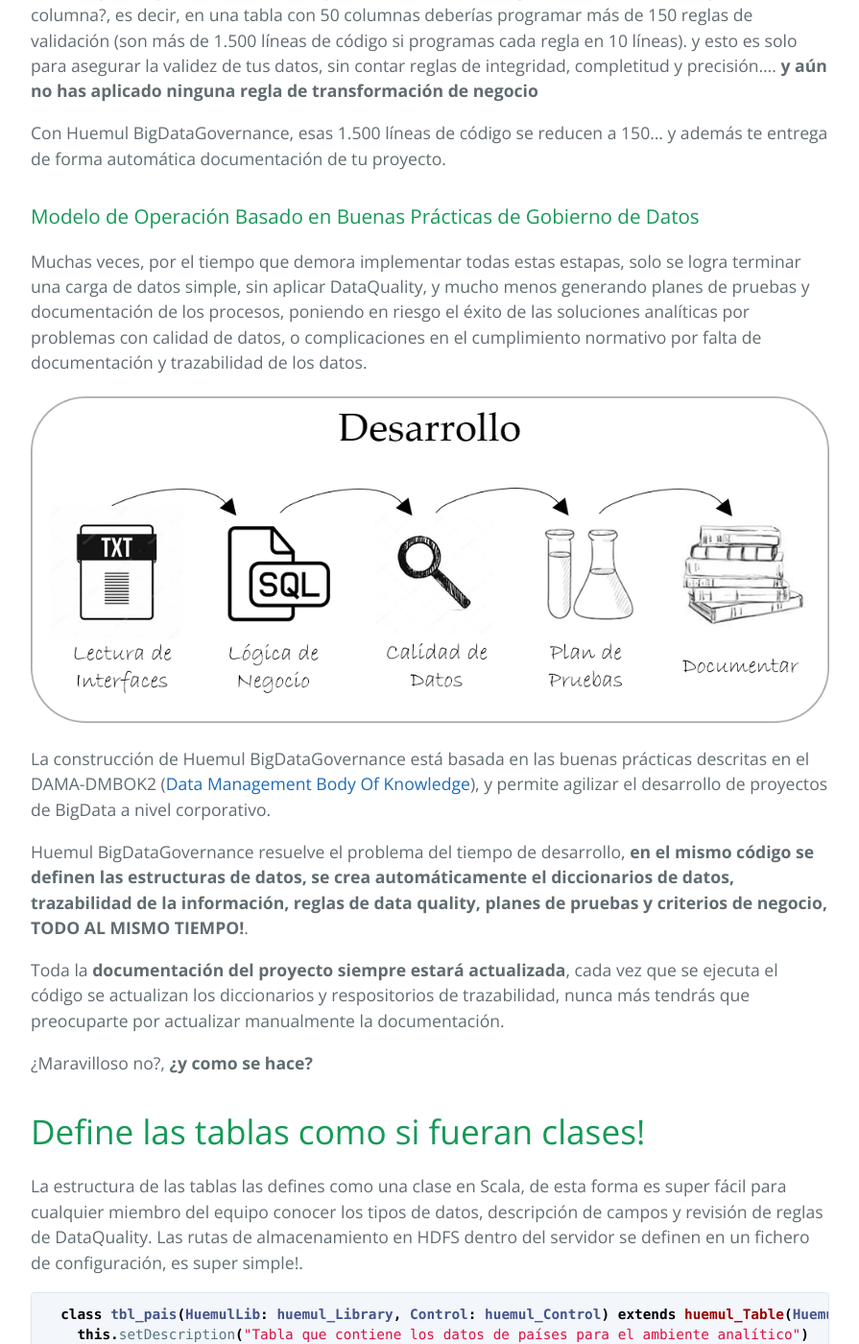
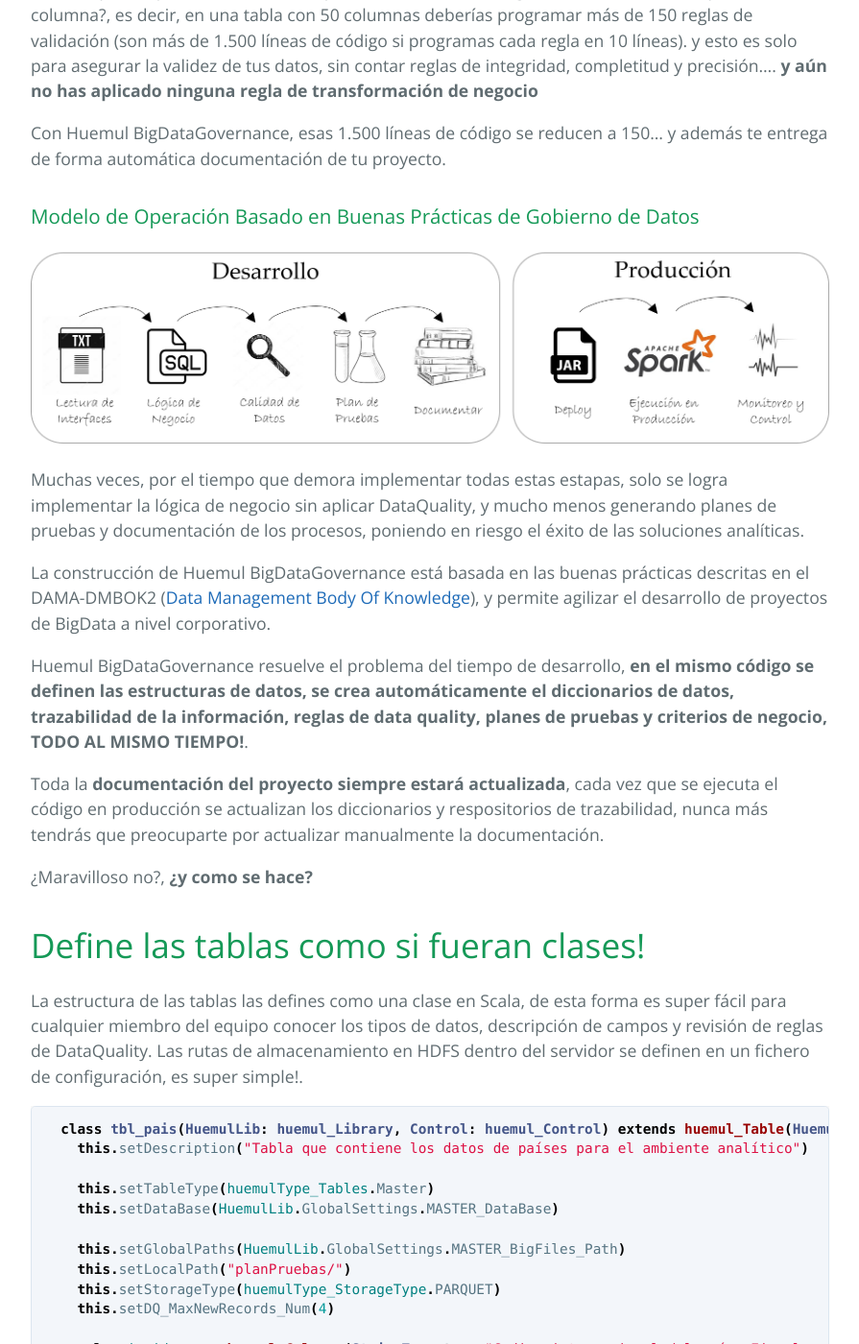
Before and after one commit to HuemulSolutions/HuemulSolutions.github.io, a Jekyll site: the page built from index.md, in a window 1280 px wide and 1400 px high, scrolled down 495 px. Shown: the whole window at 96% size, without its empty margins (192-1087 px from the left). Built offline with Jekyll 4.4.1, drawn with Linux system fonts in a browser that asks for light colours; some of the changed text lies outside the part shown.

Commit message:
Update index.md

```diff
--- a/index.md
+++ b/index.md
@@ -6,21 +6,21 @@
 
 **_Céntrate en lo importante_**, tus analistas deben preocuparse de programar correctamente las reglas de negocio, y aplicar en forma adecuada la calidad de datos sobre el 100% de las columnas, de una forma sencilla y fácil de comprender por cualquier analista.
 
-### Acelera los entregables en 10X, aumentando la calidad de datos a la vez!
+### Acelera los entregables en 10X y mejora la calidad de datos!
 ¿Sabías que, en promedio, deberías aplicar como mínimo 3 reglas de calidad de datos por cada columna?, es decir, en una tabla con 50 columnas deberías programar más de 150 reglas de validación (son más de 1.500 líneas de código si programas cada regla en 10 líneas). y esto es solo para asegurar la validez de tus datos, sin contar reglas de integridad, completitud y precisión.... **y aún no has aplicado ninguna regla de transformación de negocio**
 
 Con Huemul BigDataGovernance, esas 1.500 líneas de código se reducen a 150... y además te entrega de forma automática documentación de tu proyecto.
 
 ### Modelo de Operación Basado en Buenas Prácticas de Gobierno de Datos
-Muchas veces, por el tiempo que demora implementar todas estas estapas, solo se logra terminar una carga de datos simple, sin aplicar DataQuality, y mucho menos generando planes de pruebas y documentación de los procesos, poniendo en riesgo el éxito de las soluciones analíticas por problemas con calidad de datos, o complicaciones en el cumplimiento normativo por falta de documentación y trazabilidad de los datos.
+![Branching](huemul_ciclocompleto.png)
 
-![Octocat](huemul_desarrollo.png)
+Muchas veces, por el tiempo que demora implementar todas estas estapas, solo se logra implementar la lógica de negocio sin aplicar DataQuality, y mucho menos generando planes de pruebas y documentación de los procesos, poniendo en riesgo el éxito de las soluciones analíticas.
 
 La construcción de Huemul BigDataGovernance está basada en las buenas prácticas descritas en el DAMA-DMBOK2 ([Data Management Body Of Knowledge](www.dama.org)), y permite agilizar el desarrollo de proyectos de BigData a nivel corporativo.
 
 Huemul BigDataGovernance resuelve el problema del tiempo de desarrollo, **en el mismo código se definen las estructuras de datos, se crea automáticamente el diccionarios de datos, trazabilidad de la información, reglas de data quality, planes de pruebas y criterios de negocio, TODO AL MISMO TIEMPO!**.
 
-Toda la **documentación del proyecto siempre estará actualizada**, cada vez que se ejecuta el código se actualizan los diccionarios y respositorios de trazabilidad, nunca más tendrás que preocuparte por actualizar manualmente la documentación.
+Toda la **documentación del proyecto siempre estará actualizada**, cada vez que se ejecuta el código en producción se actualizan los diccionarios y respositorios de trazabilidad, nunca más tendrás que preocuparte por actualizar manualmente la documentación.
 
 ¿Maravilloso no?, **¿y como se hace?**
 
```
